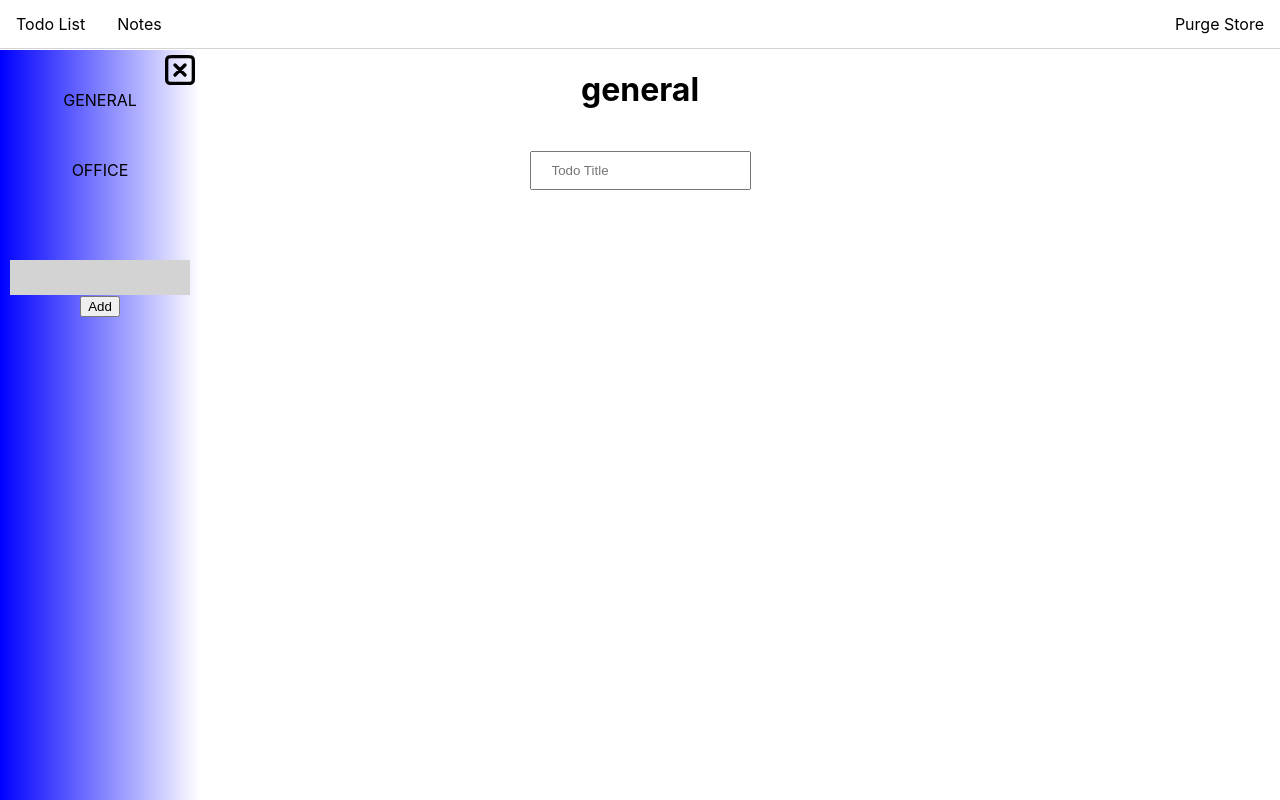
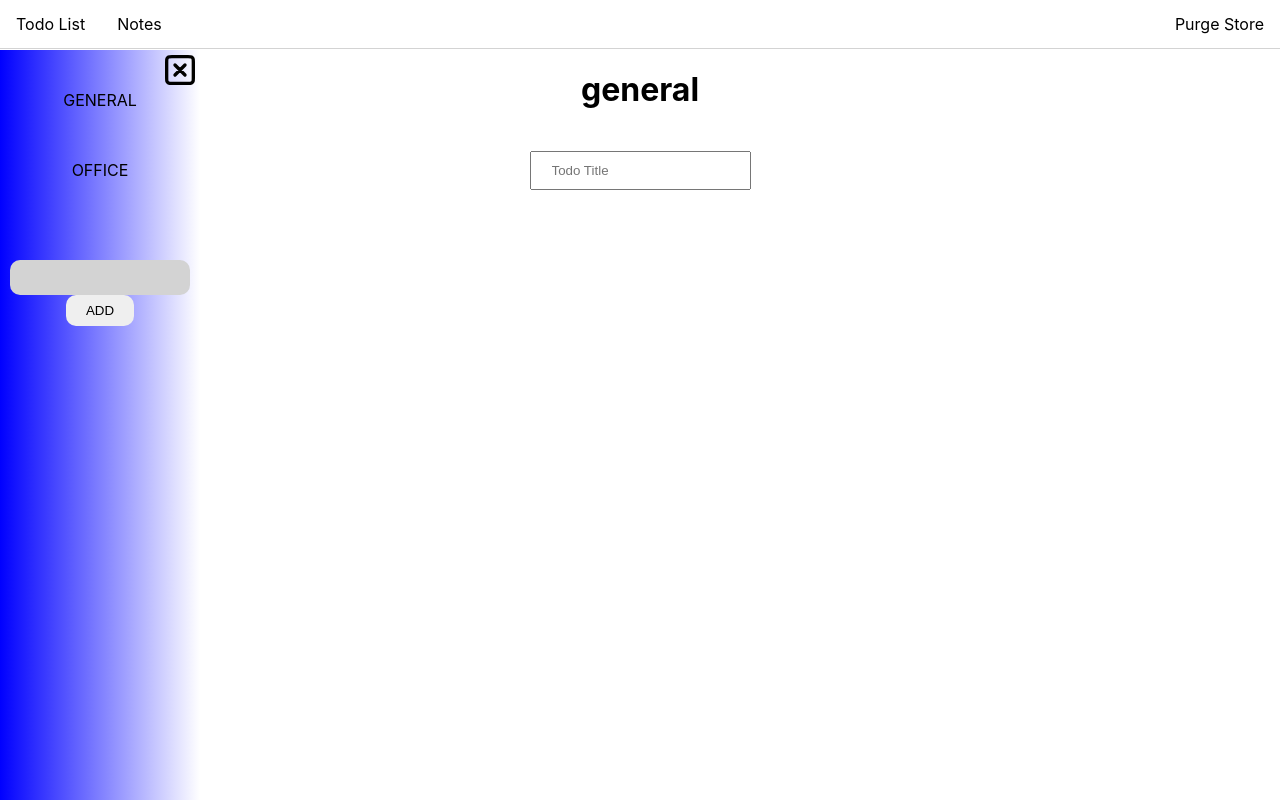
Before and after one commit to csmitherman0/home-suite, a React (Create React App) app: page /todolist in a window 1280 px wide. Both pictures are taken after a click on the picture 20 px from the left and 75 px from the top of the page. Built offline with nearby package versions, Linux system fonts and the light colour scheme.

Commit message:
Update TodolistNav CSS

```diff
--- a/src/views/Todolist/TodolistNav/TodolistNav.jsx
+++ b/src/views/Todolist/TodolistNav/TodolistNav.jsx
@@ -26,14 +26,8 @@ const TodolistNav = () => {
             id='todolistNav'
         >
             <img
+                id='closeSquare'
                 src={closeSquare}
-                style={{
-                    position: 'absolute',
-                    top: 0,
-                    right: 0,
-                    width: 40,
-                    height: 40
-                }}
                 onClick={() => dispatch(hideTodolistNav())}
             />
             {projects.map(p => {
--- a/src/views/Todolist/TodolistNav/TodolistNav.styles.css
+++ b/src/views/Todolist/TodolistNav/TodolistNav.styles.css
@@ -31,4 +31,23 @@
     border: none;
     background-color: lightgray;
     padding: 10px;
+    border-radius: 10px;
 }
+
+#todolistNav form button {
+    padding: 8px 20px;
+    border: none;
+    border-radius: 10px;
+    cursor: pointer;
+    text-transform: uppercase;
+    font-family: sans-serif;
+}
+
+#closeSquare {
+    position: absolute;
+    top: 0;
+    right: 0;
+    width: 40px;
+    height: 40px;
+    cursor: pointer;
+}
```
